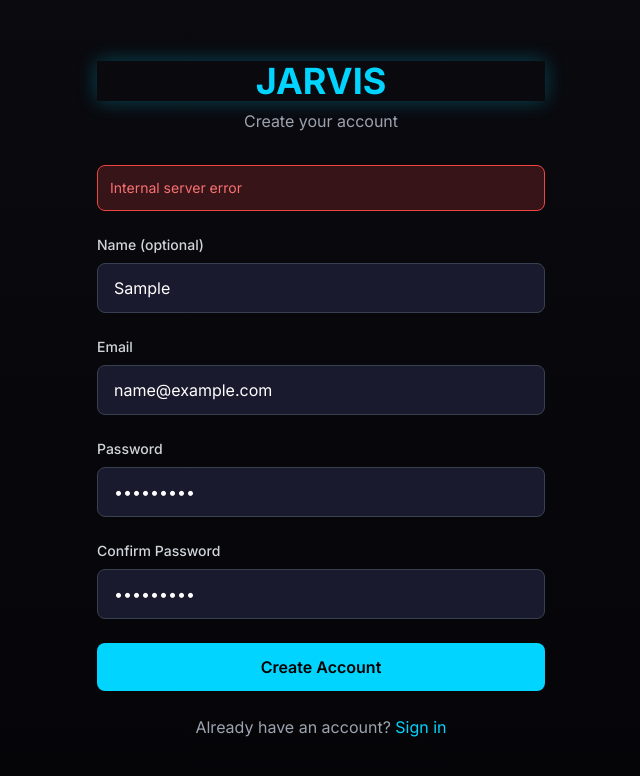
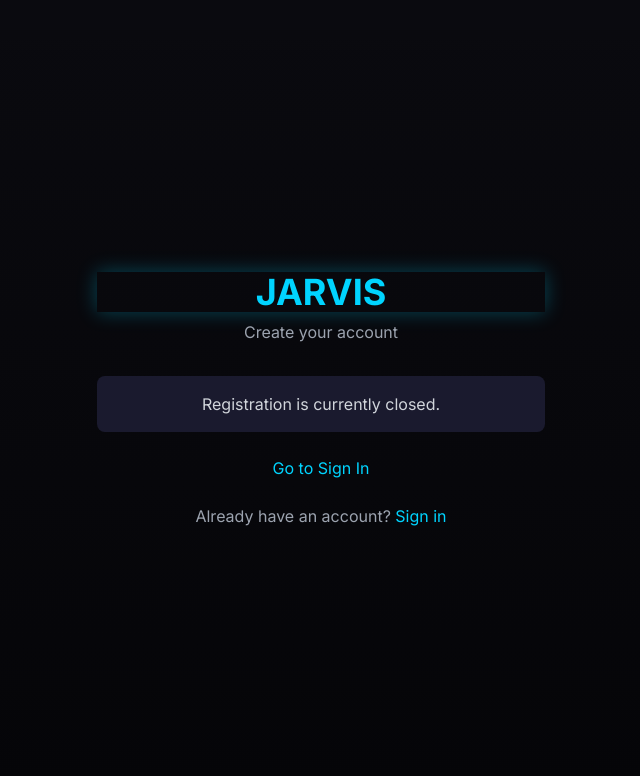
Before and after one commit to dabiddddd/jarvis-web, a Next.js app: page /register in a window 1280 px wide. Both pictures are taken after typing "Sample", "name@example.com", "Sample123", "Sample123" into the empty fields and a click on the button "Create Account". Shown: the top 776 px of the page, without its empty margins (319-959 px from the left). Built offline with nearby package versions, Linux system fonts and the light colour scheme; no server answers; the database is empty.

Commit message:
Restrict registration to owner only

```diff
--- a/app/api/register/route.ts
+++ b/app/api/register/route.ts
@@ -4,12 +4,28 @@ import { prisma } from '@/lib/db';
 
 export async function POST(req: Request) {
   try {
+    const allowedEmail = process.env.OWNER_EMAIL;
+
+    if (!allowedEmail) {
+      return NextResponse.json(
+        { error: 'Registration is disabled' },
+        { status: 403 }
+      );
+    }
+
     const { email, password, name } = await req.json();
 
     if (!email || !password) {
       return NextResponse.json(
         { error: 'Email and password are required' },
         { status: 400 }
+      );
+    }
+
+    if (email.toLowerCase() !== allowedEmail.toLowerCase()) {
+      return NextResponse.json(
+        { error: 'Registration is disabled' },
+        { status: 403 }
       );
     }
 
--- a/app/register/page.tsx
+++ b/app/register/page.tsx
@@ -53,6 +53,16 @@ export default function RegisterPage() {
           <p className="text-gray-400">Create your account</p>
         </div>
 
+        {error === 'Registration is disabled' ? (
+          <div className="text-center">
+            <div className="p-4 bg-jarvis-gray rounded-lg text-gray-300 mb-6">
+              Registration is currently closed.
+            </div>
+            <Link href="/login" className="text-jarvis-blue hover:underline">
+              Go to Sign In
+            </Link>
+          </div>
+        ) : (
           <form onSubmit={handleSubmit} className="space-y-6">
             {error && (
               <div className="p-3 bg-red-500/20 border border-red-500 rounded-lg text-red-400 text-sm">
@@ -121,6 +131,7 @@ export default function RegisterPage() {
               {loading ? 'Creating account...' : 'Create Account'}
             </button>
           </form>
+        )}
 
         <p className="text-center mt-6 text-gray-400">
           Already have an account?{' '}
```
Lines whose indentation alone changed are shown as unchanged.
